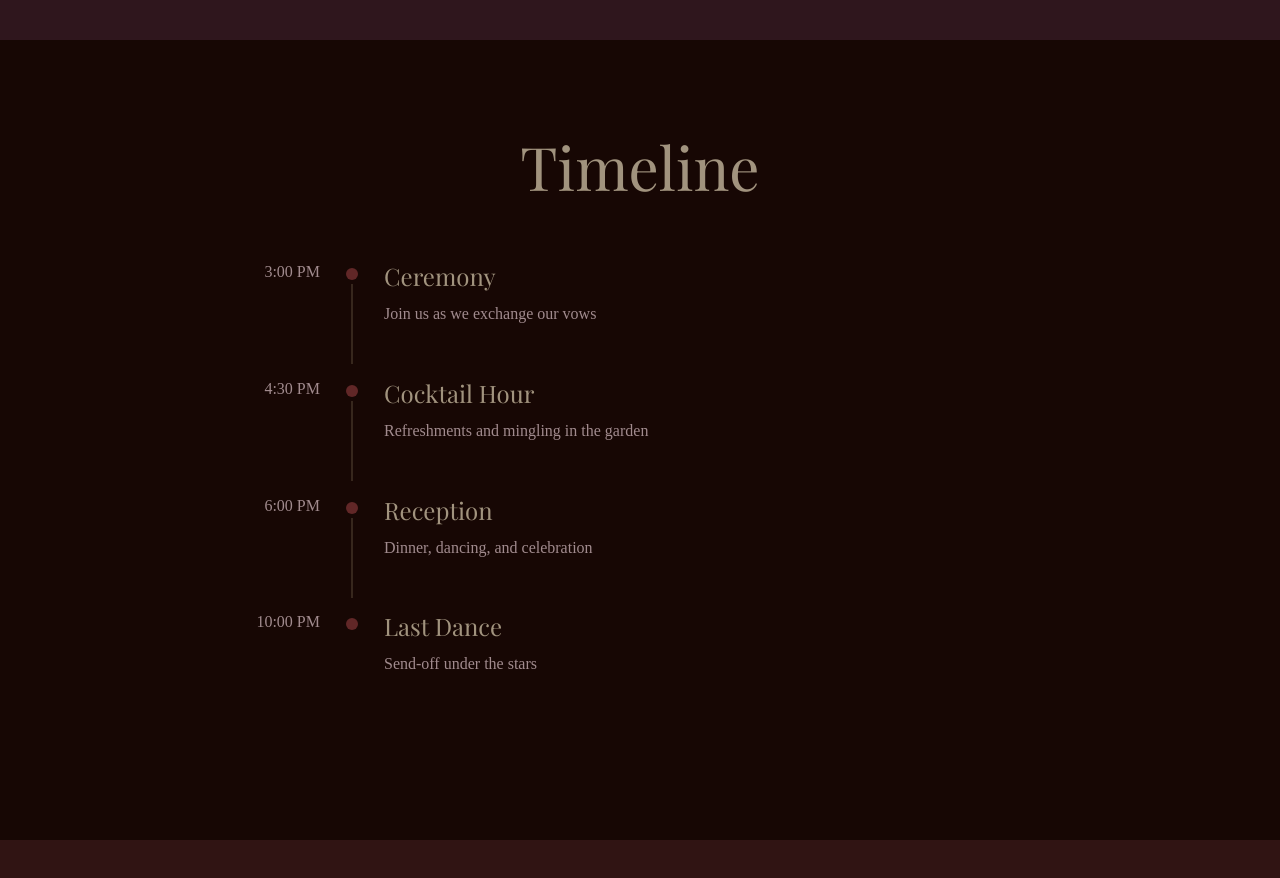
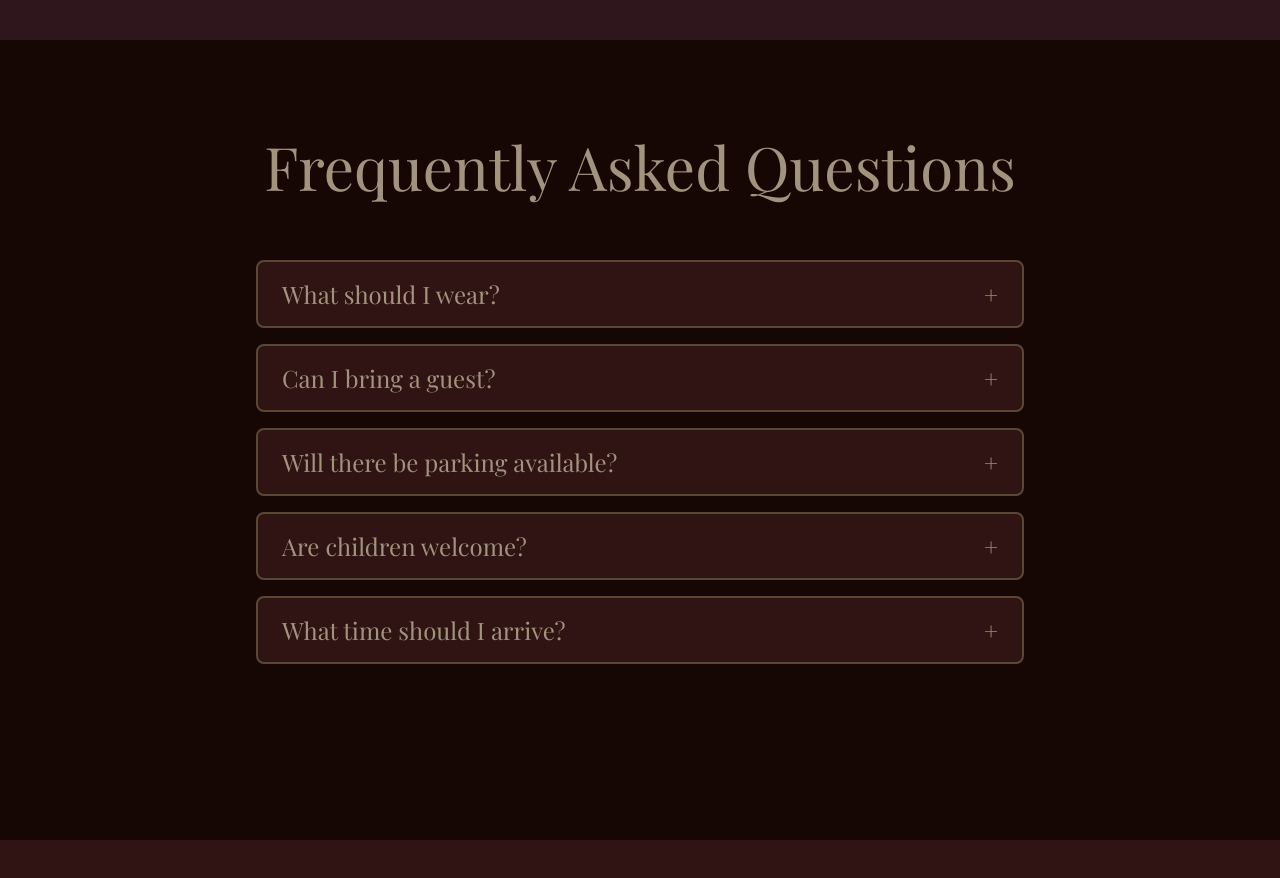
Before and after one commit to RToppin/wedding-website, a React (Vite) app: page / in a window 1280 px wide. Shown: the part 1600-2478 px from the top of the page. Built offline with nearby package versions, Linux system fonts and the light colour scheme.

Commit message:
dependency changes in FAQ

```diff
--- a/src/pages/Timeline.jsx
+++ b/src/pages/Timeline.jsx
@@ -1,34 +1,47 @@
-function Timeline() {
-  const timelineItems = [
+import { useState } from "react";
+
+function FAQ() {
+  const [openIndex, setOpenIndex] = useState(null);
+
+  const faqs = [
     {
-      time: "3:00 PM",
-      event: "Ceremony",
-      description: "Join us as we exchange our vows",
+      question: "What should I wear?",
+      answer:
+        "The dress code is formal attire. We kindly ask that guests wear elegant evening wear befitting a romantic celebration.",
     },
     {
-      time: "4:30 PM",
-      event: "Cocktail Hour",
-      description: "Refreshments and mingling in the garden",
+      question: "Can I bring a guest?",
+      answer:
+        "Due to venue capacity, we are only able to accommodate guests specifically named on your invitation. Thank you for understanding.",
     },
     {
-      time: "6:00 PM",
-      event: "Reception",
-      description: "Dinner, dancing, and celebration",
+      question: "Will there be parking available?",
+      answer:
+        "Yes, complimentary valet parking will be provided at the venue. Additional parking is available in the adjacent lot.",
     },
     {
-      time: "10:00 PM",
-      event: "Last Dance",
-      description: "Send-off under the stars",
+      question: "Are children welcome?",
+      answer:
+        "While we love your little ones, we have planned an adults-only celebration. We hope this gives you an opportunity to enjoy an evening out.",
+    },
+    {
+      question: "What time should I arrive?",
+      answer:
+        "Please arrive by 2:45 PM to be seated before the ceremony begins at 3:00 PM sharp.",
     },
   ];
 
+  function toggle(i) {
+    setOpenIndex((curr) => (curr === i ? null : i));
+  }
+
   return (
     <section
-      id="timeline"
+      id="faq"
       className="py-24 px-8 min-h-screen"
       style={{ backgroundColor: "#170704" }}
     >
-      <div className="max-w-4xl mx-auto">
+      <div className="max-w-3xl mx-auto">
         <h2
           className="text-center mb-16 text-5xl md:text-6xl"
           style={{
@@ -36,72 +49,61 @@ function Timeline() {
             fontFamily: '"Playfair Display", serif',
           }}
         >
-          Timeline
+          Frequently Asked Questions
         </h2>
 
-        <div className="space-y-12">
-          {timelineItems.map((item, index) => (
-            <div key={index} className="flex gap-8 items-start">
-              {/* Time */}
+        <div className="space-y-4">
+          {faqs.map((faq, i) => {
+            const isOpen = openIndex === i;
+
+            return (
               <div
-                className="w-32 text-right flex-shrink-0"
+                key={i}
+                className="border-2 rounded-lg px-6"
                 style={{
-                  color: "#A18B8E",
-                  fontFamily: '"Cormorant", serif',
+                  borderColor: "#594836",
+                  backgroundColor: "#301413",
                 }}
               >
-                {item.time}
-              </div>
-
-              {/* Dot + line */}
-              <div className="relative pt-1">
-                <div
-                  className="absolute left-0 w-3 h-3 rounded-full"
-                  style={{
-                    backgroundColor: "#612727",
-                    top: "8px",
-                    transform: "translateX(-50%)",
-                  }}
-                />
-                {index < timelineItems.length - 1 && (
-                  <div
-                    className="absolute left-0 w-px top-6"
-                    style={{
-                      backgroundColor: "#594836",
-                      height: "80px",
-                      transform: "translateX(-50%)",
-                    }}
-                  />
-                )}
-              </div>
-
-              {/* Content */}
-              <div className="flex-1">
-                <h3
-                  className="mb-2 text-2xl"
+                <button
+                  type="button"
+                  onClick={() => toggle(i)}
+                  className="w-full py-4 flex items-center justify-between text-left"
                   style={{
                     color: "#A1937E",
                     fontFamily: '"Playfair Display", serif',
                   }}
+                  aria-expanded={isOpen}
                 >
-                  {item.event}
-                </h3>
-                <p
+                  <span className="text-xl md:text-2xl">{faq.question}</span>
+                  <span
+                    className="ml-6 text-2xl leading-none"
+                    style={{ color: "#A1937E" }}
+                    aria-hidden="true"
+                  >
+                    {isOpen ? "−" : "+"}
+                  </span>
+                </button>
+
+                {isOpen && (
+                  <div
+                    className="pb-5"
                     style={{
                       color: "#A18B8E",
                       fontFamily: '"Cormorant", serif',
                       lineHeight: "1.8",
                     }}
                   >
-                  {item.description}
-                </p>
+                    {faq.answer}
                   </div>
+                )}
               </div>
-          ))}
+            );
+          })}
         </div>
       </div>
     </section>
   );
 }
 
-export default Timeline;
+export default FAQ;
```
Lines whose indentation alone changed are shown as unchanged.
